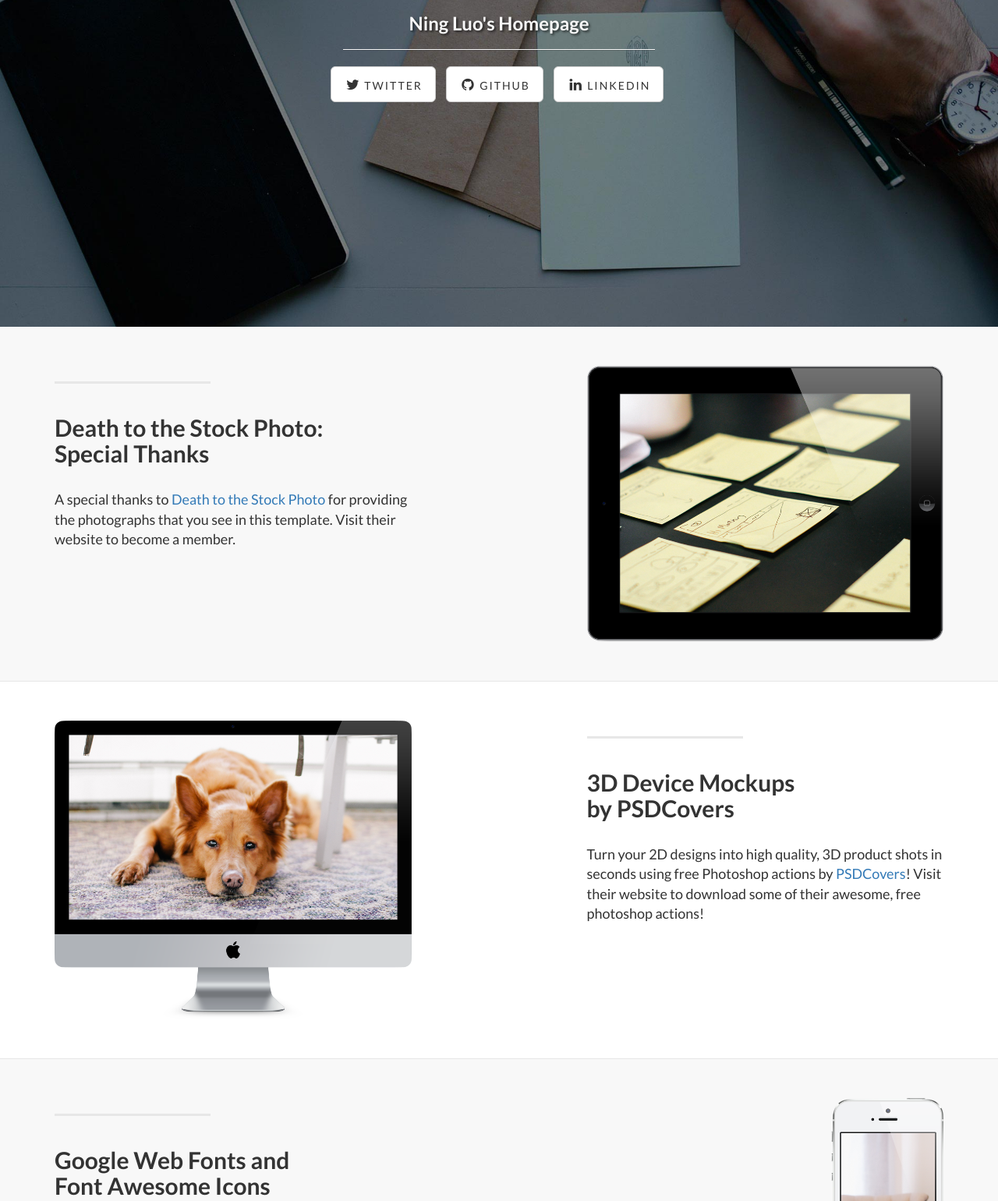
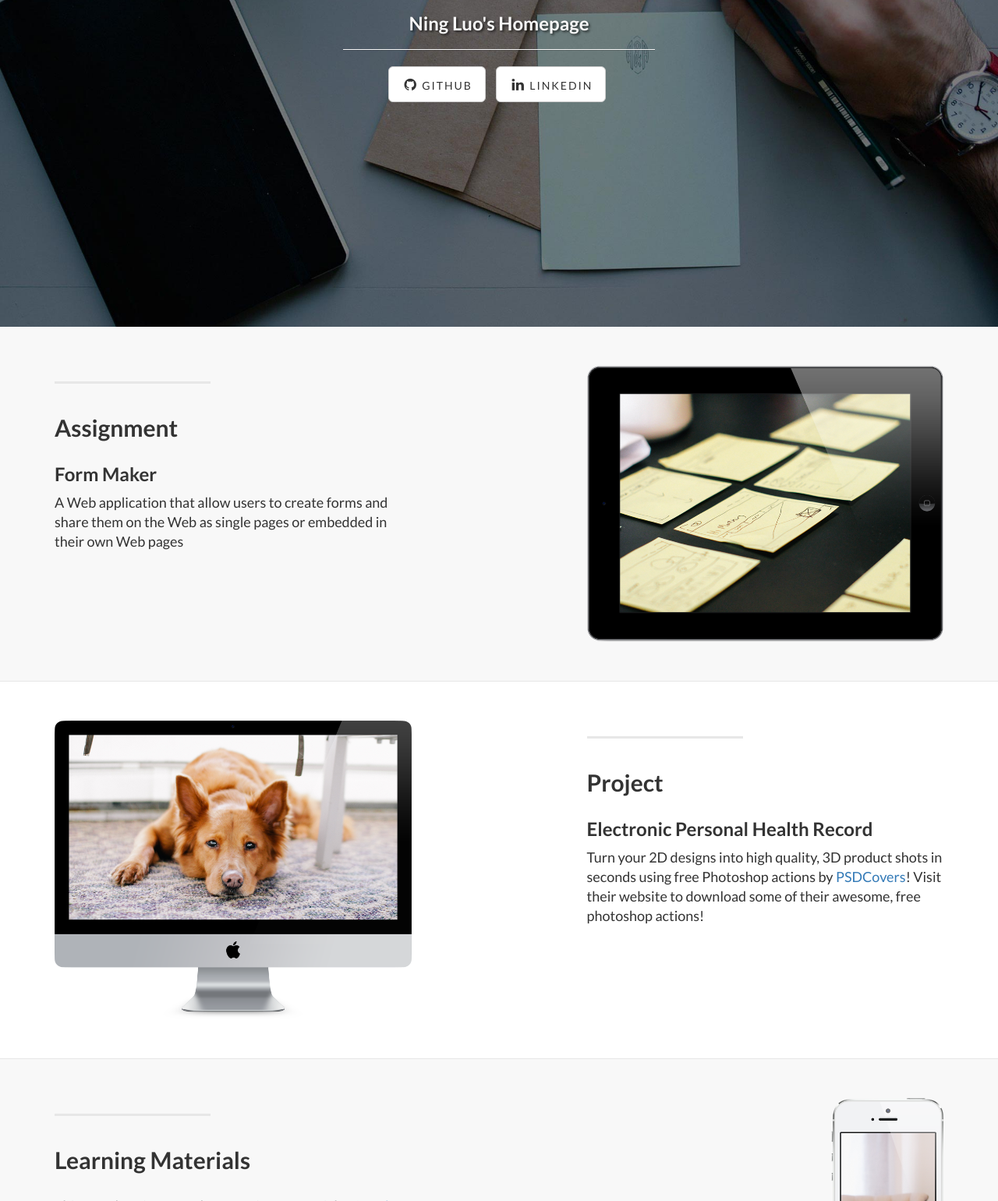
Before and after one commit to NingLuo/webdev, a website: page public/experiments/landingPage/landingPage.html in a window 1280 px wide. Shown: the part 358-1898 px from the top of the page at 78% size. Drawn offline with nearby package versions, Linux system fonts and the light colour scheme.

Commit message:
Added main content

```diff
--- a/public/experiments/landingPage/landingPage.html
+++ b/public/experiments/landingPage/landingPage.html
@@ -44,7 +44,7 @@
                 <span class="icon-bar"></span>
                 <span class="icon-bar"></span>
             </button>
-            <a class="navbar-brand topnav" href="#">CS 5610</a>
+            <a class="navbar-brand topnav" href="#">CS 5610 Section 1</a>
         </div>
         <!-- Collect the nav links, forms, and other content for toggling -->
         <div class="collapse navbar-collapse" id="bs-example-navbar-collapse-1">
@@ -79,13 +79,10 @@
                     <hr class="intro-divider">
                     <ul class="list-inline intro-social-buttons">
                         <li>
-                            <a href="https://twitter.com/SBootstrap" class="btn btn-default btn-lg"><i class="fa fa-twitter fa-fw"></i> <span class="network-name">Twitter</span></a>
+                            <a href="https://github.com/NingLuo/webdev" class="btn btn-default btn-lg"><i class="fa fa-github fa-fw"></i> <span class="network-name">Github</span></a>
                         </li>
                         <li>
-                            <a href="https://github.com/IronSummitMedia/startbootstrap" class="btn btn-default btn-lg"><i class="fa fa-github fa-fw"></i> <span class="network-name">Github</span></a>
-                        </li>
-                        <li>
-                            <a href="#" class="btn btn-default btn-lg"><i class="fa fa-linkedin fa-fw"></i> <span class="network-name">Linkedin</span></a>
+                            <a href="https://www.linkedin.com/in/ning-luo-78a303b6?trk=nav_responsive_tab_profile" class="btn btn-default btn-lg"><i class="fa fa-linkedin fa-fw"></i> <span class="network-name">Linkedin</span></a>
                         </li>
                     </ul>
                 </div>
@@ -108,8 +105,9 @@
             <div class="col-lg-5 col-sm-6">
                 <hr class="section-heading-spacer">
                 <div class="clearfix"></div>
-                <h2 class="section-heading">Death to the Stock Photo:<br>Special Thanks</h2>
-                <p class="lead">A special thanks to <a target="_blank" href="http://join.deathtothestockphoto.com/">Death to the Stock Photo</a> for providing the photographs that you see in this template. Visit their website to become a member.</p>
+                <h2 class="section-heading">Assignment</h2>
+                <h3>Form Maker</h3>
+                <p class="lead">A Web application that allow users to create forms and share them on the Web as single pages or embedded in their own Web pages</p>
             </div>
             <div class="col-lg-5 col-lg-offset-2 col-sm-6">
                 <img class="img-responsive" src="img/ipad.png" alt="">
@@ -130,7 +128,8 @@
             <div class="col-lg-5 col-lg-offset-1 col-sm-push-6  col-sm-6">
                 <hr class="section-heading-spacer">
                 <div class="clearfix"></div>
-                <h2 class="section-heading">3D Device Mockups<br>by PSDCovers</h2>
+                <h2 class="section-heading">Project</h2>
+                <h3>Electronic Personal Health Record</h3>
                 <p class="lead">Turn your 2D designs into high quality, 3D product shots in seconds using free Photoshop actions by <a target="_blank" href="http://www.psdcovers.com/">PSDCovers</a>! Visit their website to download some of their awesome, free photoshop actions!</p>
             </div>
             <div class="col-lg-5 col-sm-pull-6  col-sm-6">
@@ -152,7 +151,7 @@
             <div class="col-lg-5 col-sm-6">
                 <hr class="section-heading-spacer">
                 <div class="clearfix"></div>
-                <h2 class="section-heading">Google Web Fonts and<br>Font Awesome Icons</h2>
+                <h2 class="section-heading">Learning Materials</h2>
                 <p class="lead">This template features the 'Lato' font, part of the <a target="_blank" href="http://www.google.com/fonts">Google Web Font library</a>, as well as <a target="_blank" href="http://fontawesome.io">icons from Font Awesome</a>.</p>
             </div>
             <div class="col-lg-5 col-lg-offset-2 col-sm-6">
@@ -173,13 +172,10 @@
 
         <div class="row">
             <div class="col-lg-6">
-                <h2>Connect to Start Bootstrap:</h2>
+                <h2>Connect to Ning:</h2>
             </div>
             <div class="col-lg-6">
                 <ul class="list-inline banner-social-buttons">
-                    <li>
-                        <a href="https://twitter.com/SBootstrap" class="btn btn-default btn-lg"><i class="fa fa-twitter fa-fw"></i> <span class="network-name">Twitter</span></a>
-                    </li>
                     <li>
                         <a href="https://github.com/IronSummitMedia/startbootstrap" class="btn btn-default btn-lg"><i class="fa fa-github fa-fw"></i> <span class="network-name">Github</span></a>
                     </li>
```
